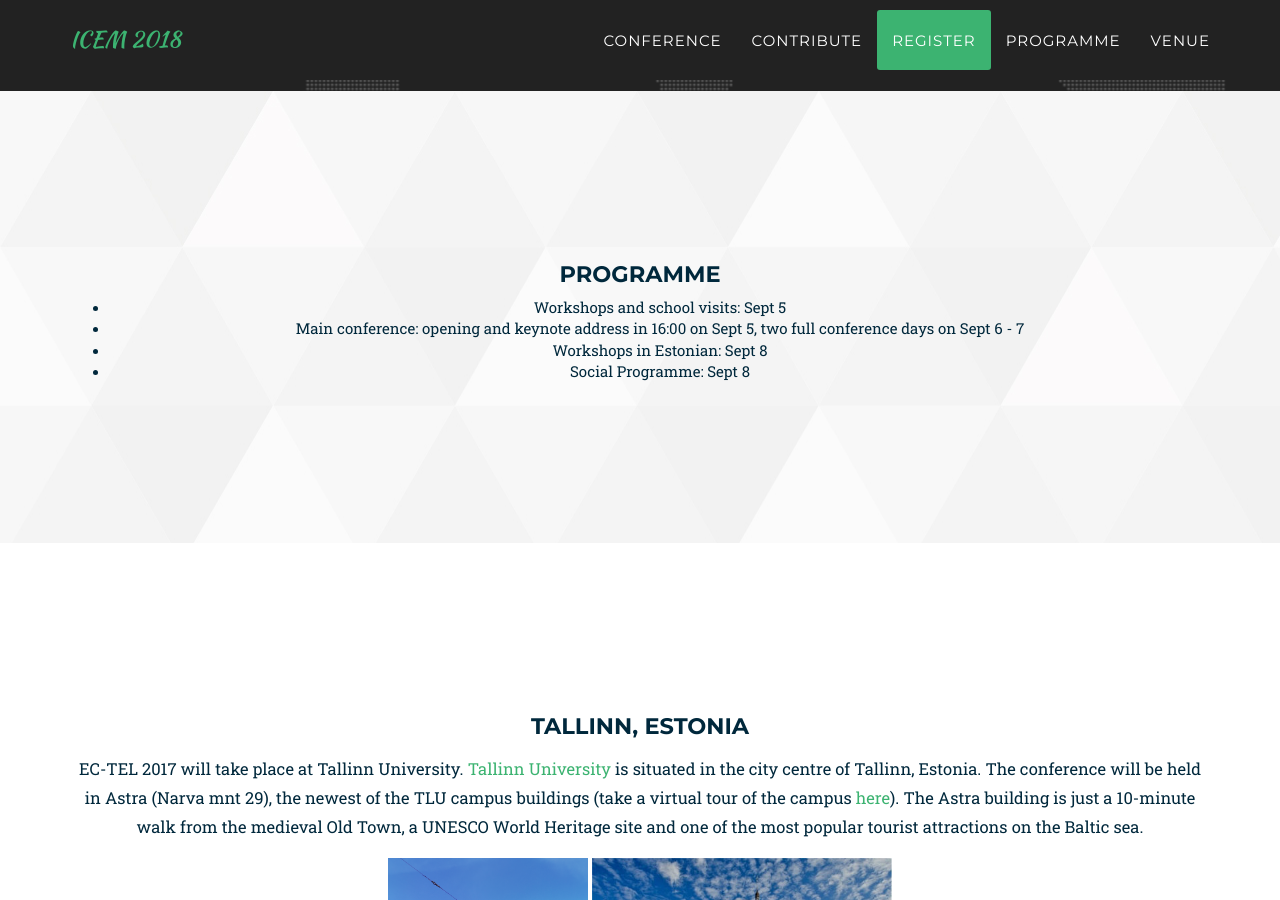
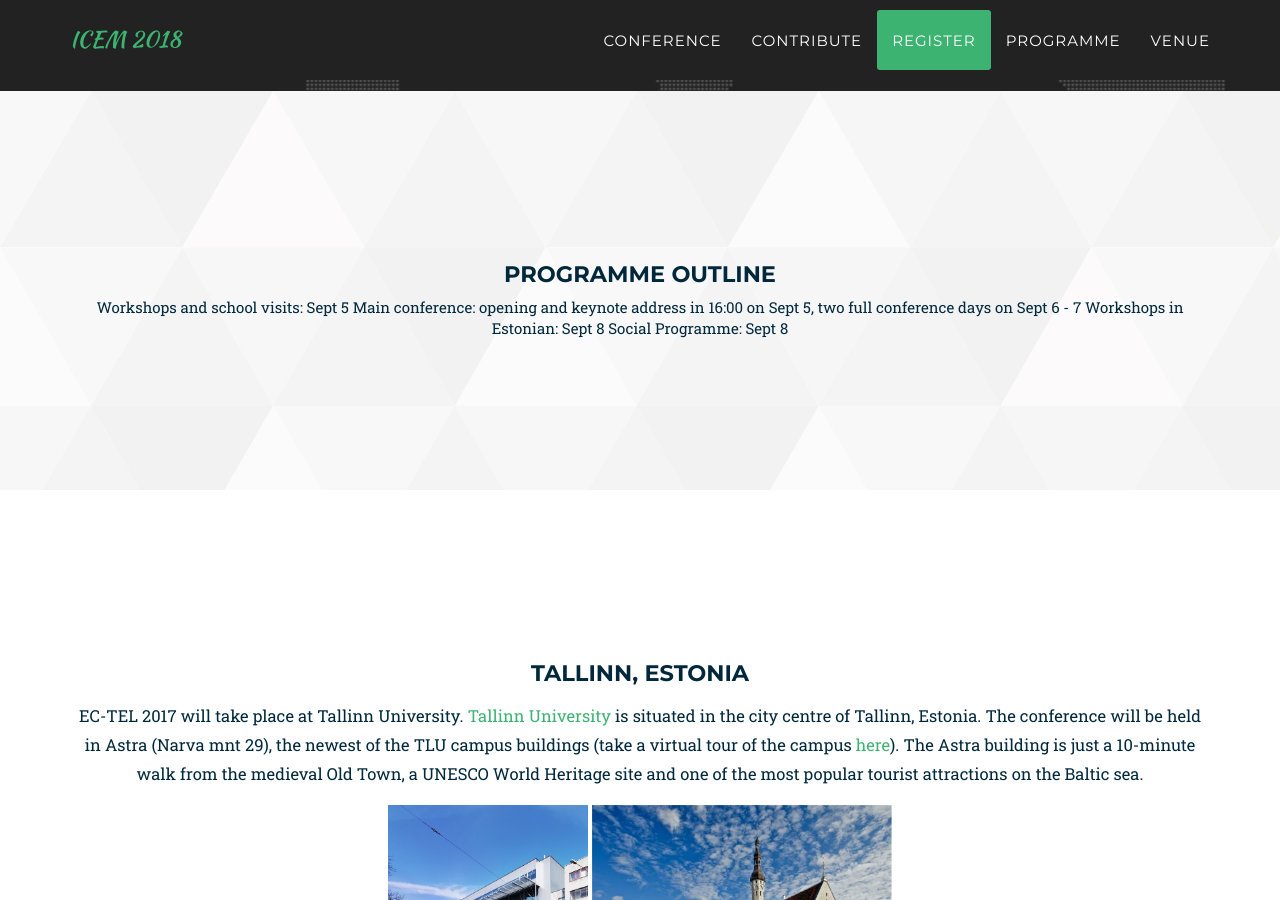
Before and after one commit to MJoosep/ICEM, a Jekyll site: the page built from index.html, in a window 1280 px wide and 900 px high, scrolled down 6823 px. Built offline with Jekyll 4.4.1, drawn with Linux system fonts in a browser that asks for light colours; some web fonts are replaced.

Commit message:
Update programme.html

```diff
--- a/_includes/2017_data/programme.html
+++ b/_includes/2017_data/programme.html
@@ -2,12 +2,10 @@
 <section id="programme" style="background-image: url('{{'/css/2016_style/img/home-bg2.jpg' | prepend: site.baseurl }}');
     background-repeat: repeat;">
     <div class="container" style="text-align:center;">
-        <h2>Programme</h2>
-        <ul>
-            <li>Workshops and school visits: Sept 5</li>
-            <li>Main conference: opening and keynote address in 16:00 on Sept 5, two full conference days on Sept 6 - 7 </li>
-            <li>Workshops in Estonian: Sept 8</li>
-            <li>Social Programme: Sept 8</li>
-        </ul>
+        <h2>Programme outline</h2>
+Workshops and school visits: Sept 5
+Main conference: opening and keynote address in 16:00 on Sept 5, two full conference days on Sept 6 - 7
+Workshops in Estonian: Sept 8
+Social Programme: Sept 8
     </div>
 </section>
```
